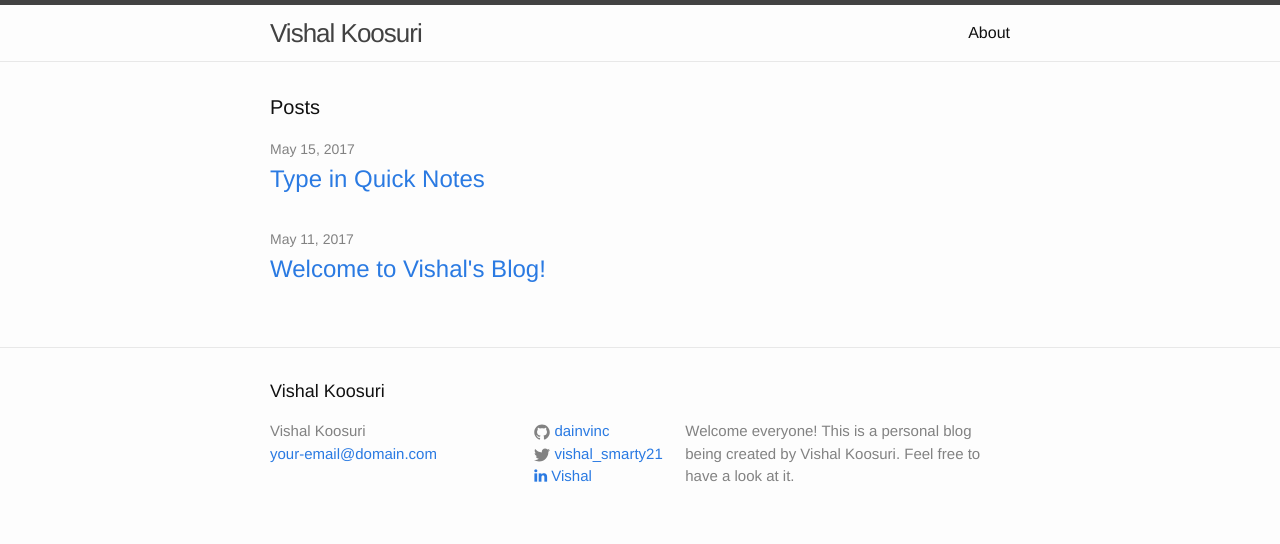
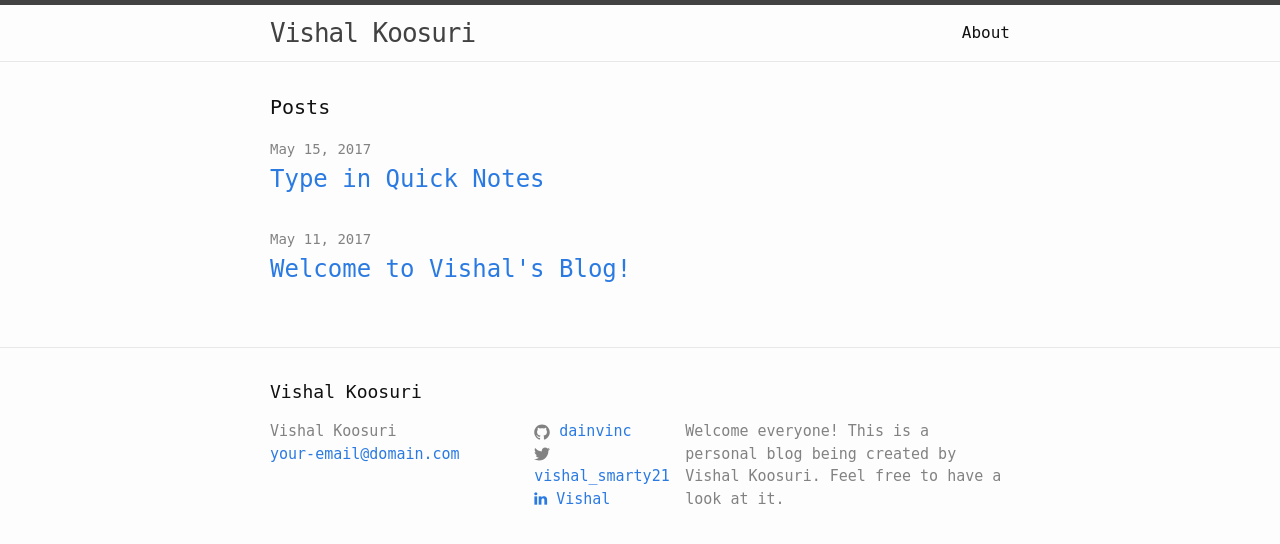
Before and after one commit to dainvinc/dainvinc.github.io, a Jekyll site: the page built from index.html, in a window 1280 px wide. Shown: the top 544 px of the page. Built offline with Jekyll 4.4.1, drawn with Linux system fonts in a browser that asks for light colours; nearby versions of some CDN libraries.

Commit message:
Updated the font-family

```diff
--- a/css/main.scss
+++ b/css/main.scss
@@ -6,7 +6,7 @@
 
 
 // Our variables
-$base-font-family: "Helvetica Neue", Helvetica, Arial, sans-serif;
+$base-font-family: "Monospace", monospace, Arial, sans-serif;
 $base-font-size:   16px;
 $base-font-weight: 400;
 $small-font-size:  $base-font-size * 0.875;
```
